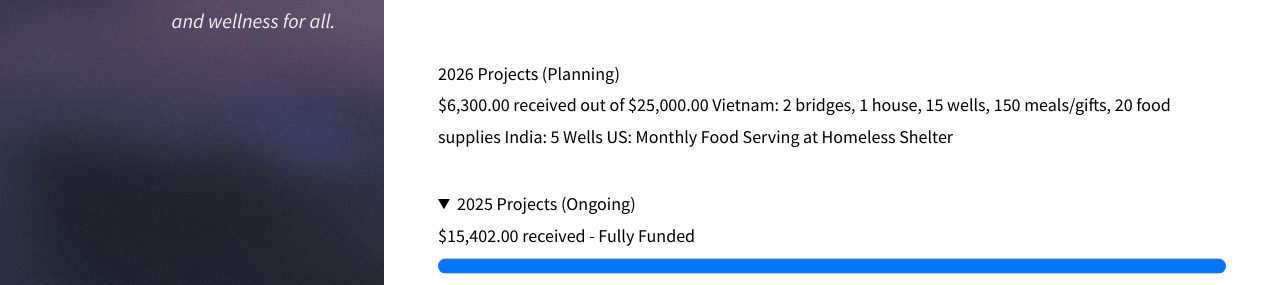
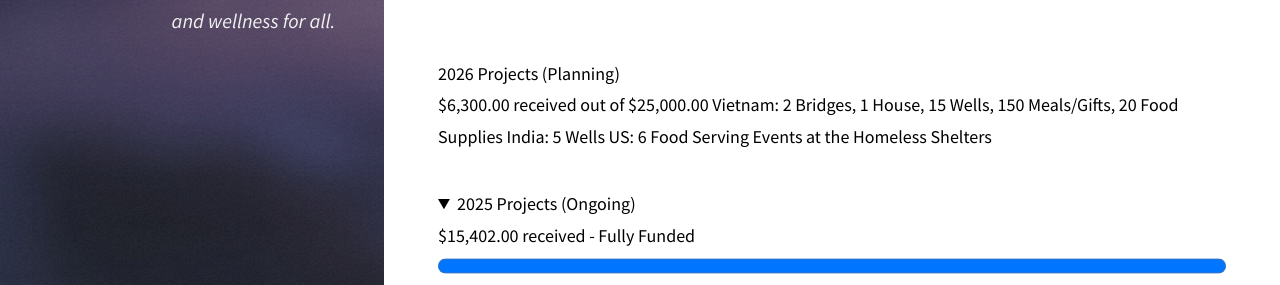
Before and after one commit to peacefulcenter/peacefulcenter.github.io, a Jekyll site: the page built from pages/projects.md, in a window 1280 px wide and 900 px high. Shown: the part 418-703 px from the top of the window. Built offline with Jekyll 4.4.1, drawn with Linux system fonts in a browser that asks for light colours.

Commit message:
latest updates

```diff
--- a/pages/projects.md
+++ b/pages/projects.md
@@ -6,9 +6,9 @@ permalink: /:basename/
 ---
 <summary><strong>2026 Projects (Planning)</strong></summary>
 $6,300.00 received out of $25,000.00
-Vietnam: 2 bridges, 1 house, 15 wells, 150 meals/gifts, 20 food supplies
+Vietnam: 2 Bridges, 1 House, 15 Wells, 150 Meals/Gifts, 20 Food Supplies
 India: 5 Wells
-US: Monthly Food Serving at Homeless Shelter
+US: 6 Food Serving Events at the Homeless Shelters
 
 <details open>
 <summary><strong>2025 Projects (Ongoing)</strong></summary>
```
Also changed, not shown: pages/donate.md (+1 -1 lines).
